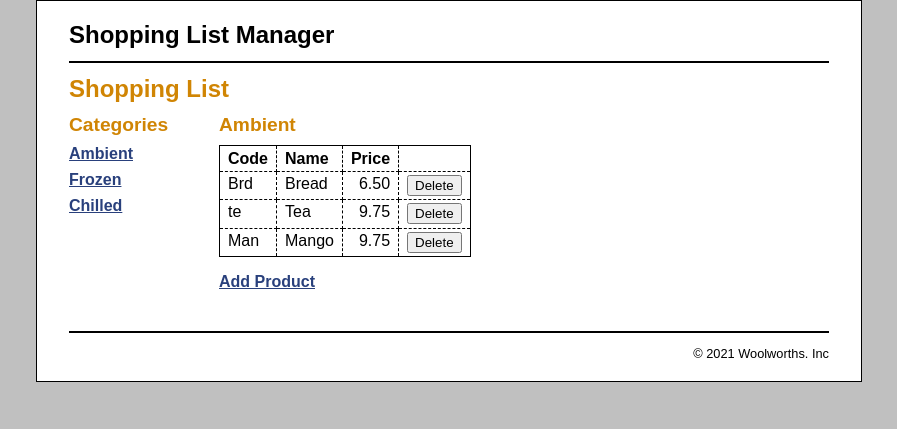
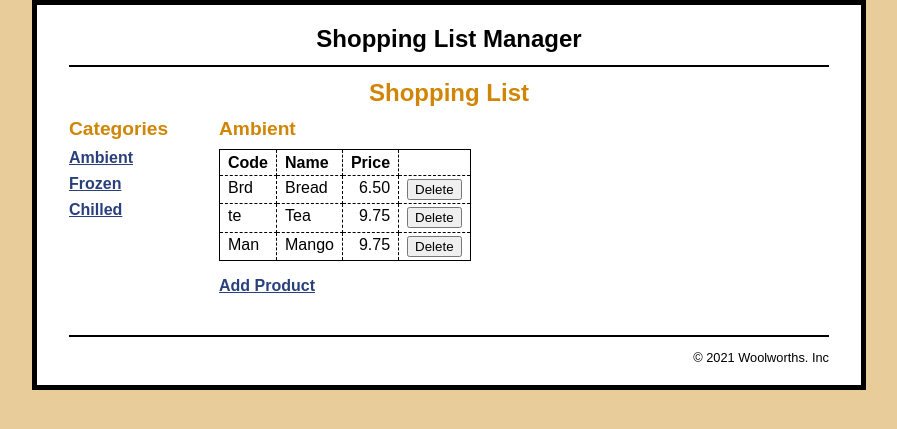
Before and after one commit to ABSZ1/ASSESSMENT, a PHP site: page /index.php in a window 1280 px wide. Shown: the top 429 px of the page, without its empty margins (191-1088 px from the left). Run offline with PHP 8.4, Linux system fonts and the light colour scheme; data comes from the database, SQL or seed files in the repository.

Commit message:
Update main.css
- changed background colour and added comments

```diff
--- a/Database/main.css
+++ b/Database/main.css
@@ -1,21 +1,22 @@
 /* the styles for the html elements */
 html {
-    background-color: rgb(192, 192, 192);
+    background-color: rgb(232, 205, 155);
 }
 body {
-    margin-top: 0;
+    margin-top: 8;
     font-family: Arial, Helvetica, sans-serif;
     width: 760px;
     margin: 0 auto;
     background-color: white;
-    border: 1px solid black;
+    border: 5px solid black;
     padding: .5em 2em;
 }
 header {
     margin: 0;
     border-bottom: 2px solid black;
 }
-header h1 {
+header h1 { /* Shopping List Manager (On Top of Page) */
+	text-align: center;
     margin: 0;
     padding: .5em 0;
     color: black;
@@ -50,7 +51,8 @@ footer p {
     font-size: 80%;
     margin: 1em 0;
 }
-h1 {
+h1 { /* Shopping List (Orange) */
+	text-align: center;
     font-size: 150%;
     margin: 0;
     padding: .5em 0 .25em;
@@ -63,11 +65,11 @@ h2 {
 h1, h2 {
     color: rgb(208, 133, 4);
 }
-ul {
+ul { /* Ambient - Frozen - Chilled Categories on the side */
     margin: 0 0 1em 0;
     padding: 0 0 0 2.5em;
 }
-li {
+li { /* Ambient - Frozen - Chilled Categories on the side */
     margin: 0;
     padding: 0;
 }
```
